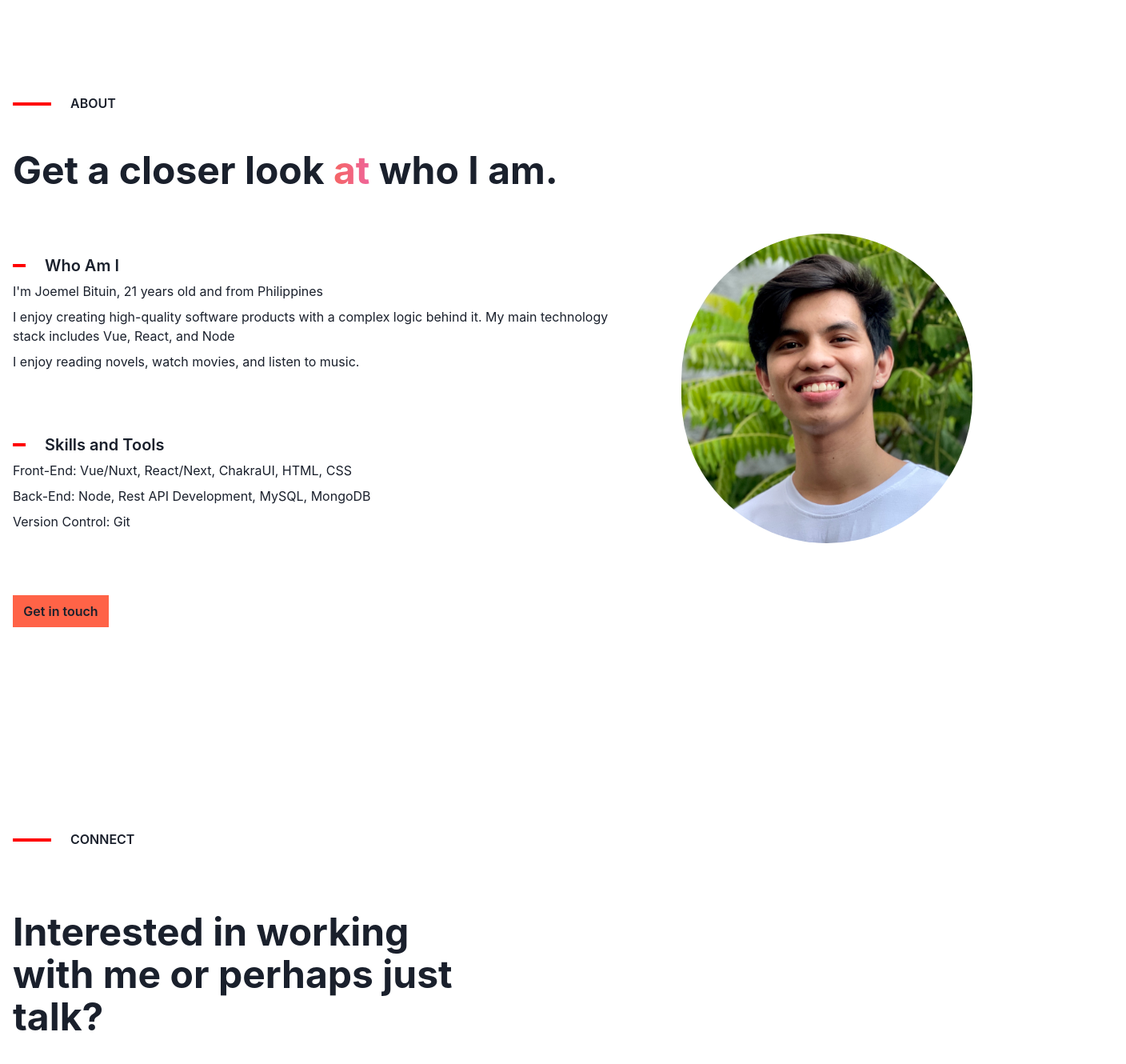
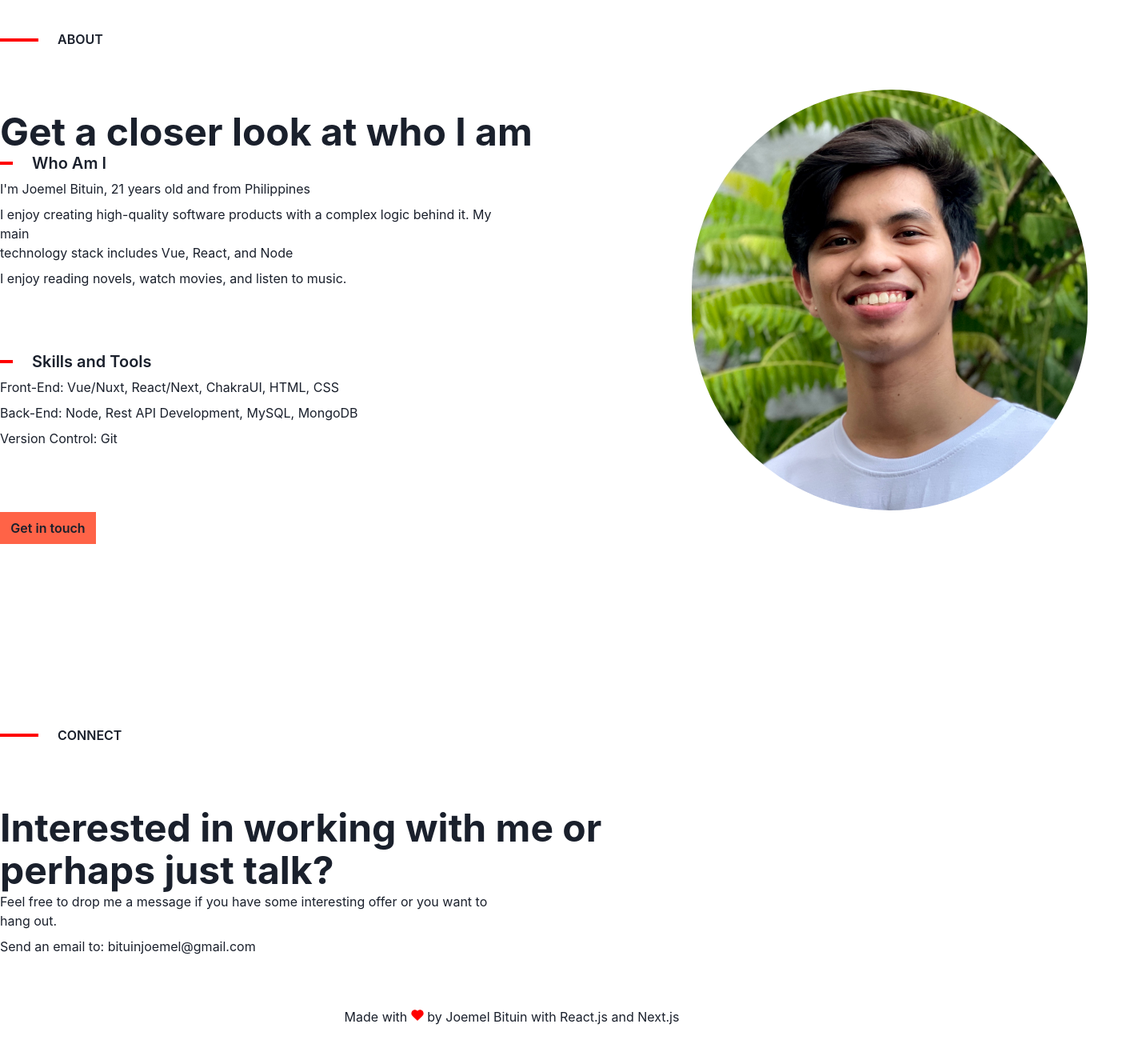
Before and after one commit to jBituin/joemelbituin, a Next.js app: page / in a window 1280 px wide. Shown: the part 480-1810 px from the top of the page at 80% size, 1408 px wide, since content can reach past the window. After the commit the page ends 1779 px from the top, so only its background shows below. Built offline with nearby package versions, Linux system fonts and the light colour scheme.

Commit message:
Use section wrapper

```diff
--- a/components/About.tsx
+++ b/components/About.tsx
@@ -11,6 +11,7 @@ import {
   Button,
 } from '@chakra-ui/react';
 import { IntroLine } from './IntroLine';
+import { Section } from './Section';
 
 interface AboutProps {
   scrollInto: (elementId: string) => void;
@@ -18,37 +19,17 @@ interface AboutProps {
 export const About: React.FC<AboutProps> = ({ children, ...props }) => {
   const { scrollInto } = props;
   return (
-    <Container maxW={'8xl'} minH='100%' py={32} {...props} id='about'>
-      <Flex direction='row' alignItems='center' mb='3rem'>
-        <IntroLine w='3rem' h='1' />
-        <Heading
-          textTransform={'uppercase'}
-          fontWeight={600}
-          fontSize={'md'}
-          rounded={'md'}
-        >
-          About
-        </Heading>
-      </Flex>
+    <Section
+      id='about'
+      title={'About'}
+      description={'Get a closer look at who I am'}
+      {...props}
+    >
       <Stack
         spacing={10}
         direction={['column-reverse', 'column-reverse', 'row']}
       >
         <Stack spacing='20'>
-          <Heading
-            lineHeight={1.1}
-            fontSize={{ base: '2xl', sm: '3xl', md: '4xl', lg: '5xl' }}
-          >
-            Get a closer look{' '}
-            <Text
-              as={'span'}
-              bgGradient='linear(to-r, red.400,pink.400)'
-              bgClip='text'
-            >
-              at{' '}
-            </Text>
-            who I am.
-          </Heading>
           <Stack spacing={20}>
             <HStack align={'top'} spacing={4}>
               <VStack align={'start'}>
@@ -64,8 +45,8 @@ export const About: React.FC<AboutProps> = ({ children, ...props }) => {
                   </Text>
                   <Text as='p'>
                     I enjoy creating high-quality software products with a
-                    complex logic behind it. My main technology stack includes
-                    Vue, React, and Node
+                    complex logic behind it. My main <br />
+                    technology stack includes Vue, React, and Node
                   </Text>
                   <Text as='p'>
                     I enjoy reading novels, watch movies, and listen to music.
@@ -109,7 +90,11 @@ export const About: React.FC<AboutProps> = ({ children, ...props }) => {
             </Button>
           </Stack>
         </Stack>
-        <Flex alignItems='center' p='3rem'>
+        <Flex
+          alignItems='center'
+          p='3rem'
+          transform={{ lg: 'translate(8rem, -8rem)' }}
+        >
           <Image
             maxWidth='500'
             width='100%'
@@ -121,6 +106,6 @@ export const About: React.FC<AboutProps> = ({ children, ...props }) => {
           />
         </Flex>
       </Stack>
-    </Container>
+    </Section>
   );
 };
--- a/components/Connect.tsx
+++ b/components/Connect.tsx
@@ -8,31 +8,17 @@ import {
   HStack,
   VStack,
 } from '@chakra-ui/react';
-import { IntroLine } from './IntroLine';
+import { Section } from './Section';
 
 export const Connect: React.FC = () => {
   return (
-    <Container maxW={'8xl'} minH='100%' py={32} id='connect'>
+    <Section
+      id='connect'
+      title={'Connect'}
+      description={'Interested in working with me or perhaps just talk?'}
+    >
       <SimpleGrid columns={{ base: 1, md: 2 }} spacing={10}>
         <Stack spacing='20'>
-          <Flex direction='row' alignItems='center'>
-            <IntroLine w='3rem' h='1' />
-            <Heading
-              textTransform={'uppercase'}
-              fontWeight={600}
-              fontSize={'md'}
-              alignSelf={'flex-start'}
-              rounded={'md'}
-            >
-              Connect
-            </Heading>
-          </Flex>
-          <Heading
-            lineHeight={1.1}
-            fontSize={{ base: '2xl', sm: '3xl', md: '4xl', lg: '5xl' }}
-          >
-            Interested in working with me or perhaps just talk?
-          </Heading>
           <Stack spacing={20}>
             <HStack align={'top'} spacing={4}>
               <VStack align={'start'}>
@@ -48,6 +34,6 @@ export const Connect: React.FC = () => {
           </Stack>
         </Stack>
       </SimpleGrid>
-    </Container>
+    </Section>
   );
 };
```
